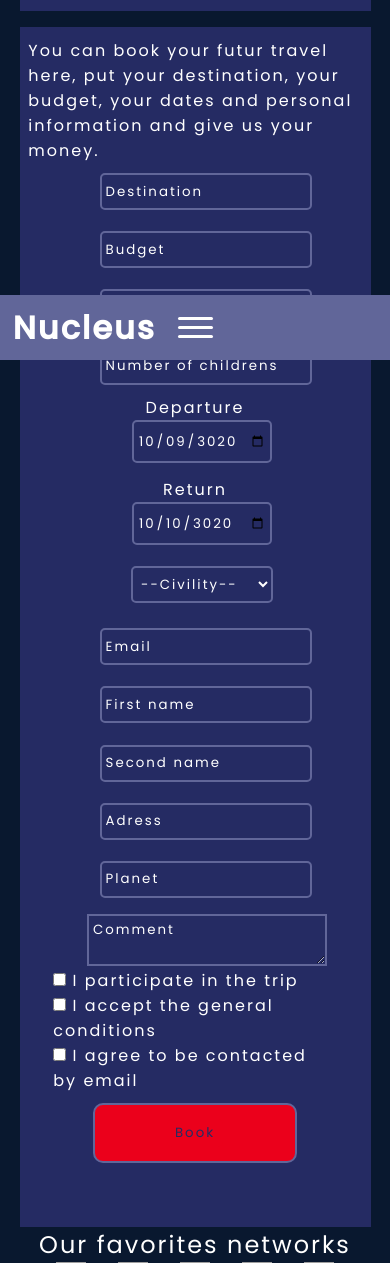
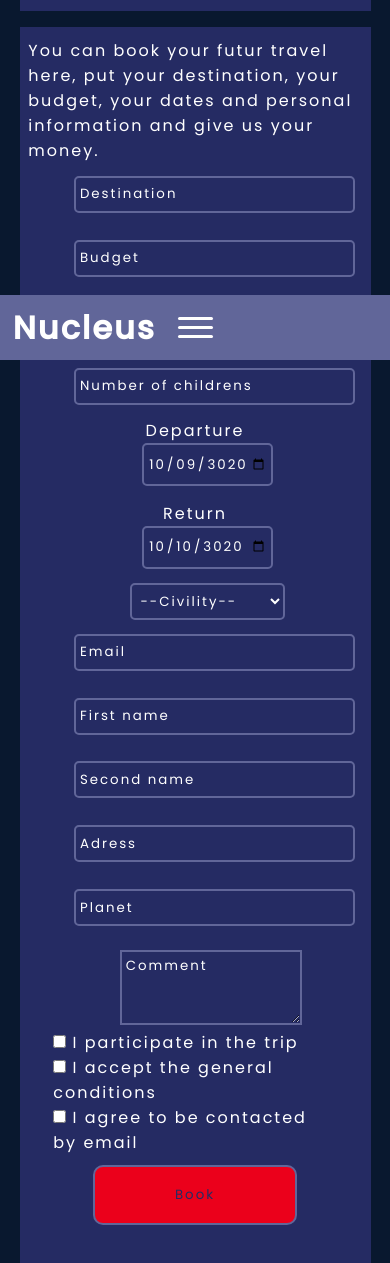
Before and after one commit to LHippolyteCBM/Projo1, a PHP site: page /booking.php in a window 390 px wide. Shown: the part 484-1747 px from the top of the page. Run offline with PHP 8.4, Linux system fonts and the light colour scheme; grey boxes are pictures that could not be loaded.

Commit message:
réglage taille des inputs

```diff
--- a/style.css
+++ b/style.css
@@ -674,13 +674,13 @@ input:focus{
             height: 100%;
         }
         .date{
-            width: 128px;
+            width: 100%;
             height: 31px;
-            margin-left: 0%;
+            margin-left: 5%;
             margin-bottom: 10%;
         }
         .civility{
-            width: 142px;
+            width: 105%;
             height: 37px;
             margin-left: 5%;
             margin-bottom: 10%;
@@ -692,8 +692,9 @@ input:focus{
             outline: none;
         }
         .comment{
-            max-width: 60%;
-            height: 60px;
+            max-width: 73%;
+            height: 90px;
+            margin-left: 15%;
         }
             textarea{
                 width: 95%;
@@ -712,7 +713,7 @@ input:focus{
 
     }
     .champs, select{
-        max-width: 200px;
+        width: 100%;
         height: 25px;
         margin: 5%;
     }
@@ -772,13 +773,24 @@ input:focus{
             width: 114%;
             margin-left: 12%;
         }
+        .civility{
+            width: 120%;
+            margin: auto;
+        }
 
         .book-container {
             margin-bottom: 2em;
             width: 55%;
         }
         .date{
-            margin-left: 5%;
+            margin-left: 14%;
+            width: 81%;
+
+        }
+        #comment{
+            width: 70%;
+            height: 70%;
+            margin-left: 9%;
         }
     }
 
```
